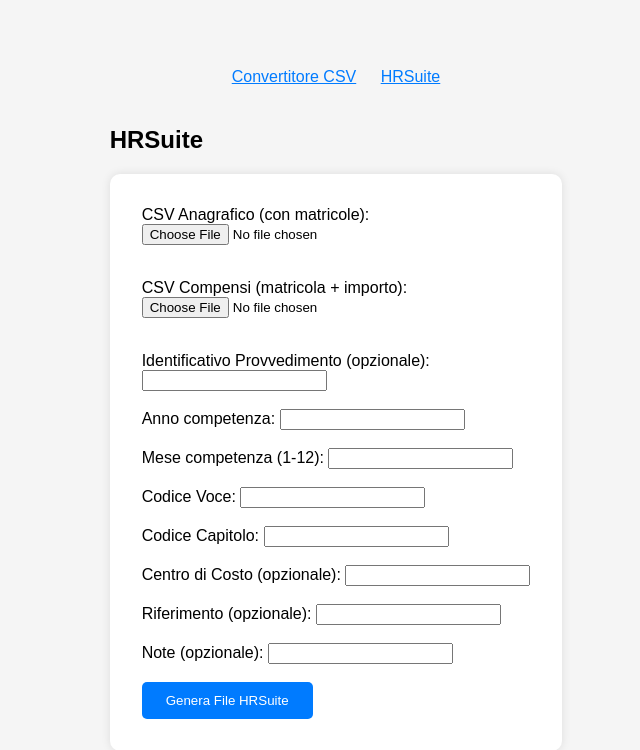
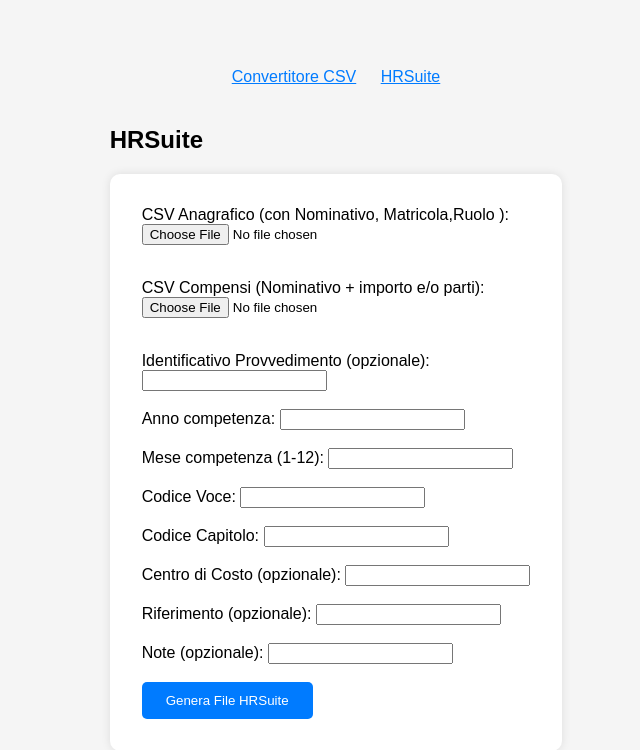
Before and after one commit to fabriziopapa/csv-to-txt-app, a Flask app: page / in a window 1280 px wide, after a click on "HRSuite". Shown: the top 750 px of the page, without its empty margins (304-944 px from the left). Run offline with Flask 3, Linux system fonts and the light colour scheme; parts of the project's set-up code (start-up, migrations or seed data) failed here and were passed over.

Commit message:
Versione 0.7.0.2

```diff
--- a/templates/index.html
+++ b/templates/index.html
@@ -100,10 +100,10 @@
     <div id="hrsuite" class="section">
         <h2>HRSuite</h2>
         <form action="/hrsuite" method="POST" enctype="multipart/form-data">
-            <label>CSV Anagrafico (con matricole):</label><br>
+            <label>CSV Anagrafico (con Nominativo, Matricola,Ruolo ):</label><br>
             <input type="file" name="csv_file_1" accept=".CSV" required><br><br>
 
-            <label>CSV Compensi (matricola + importo):</label><br>
+            <label>CSV Compensi (Nominativo + importo e/o parti):</label><br>
             <input type="file" name="csv_file_2" accept=".CSV" required><br><br>
 
             <label>Identificativo Provvedimento (opzionale):</label><br>
```
